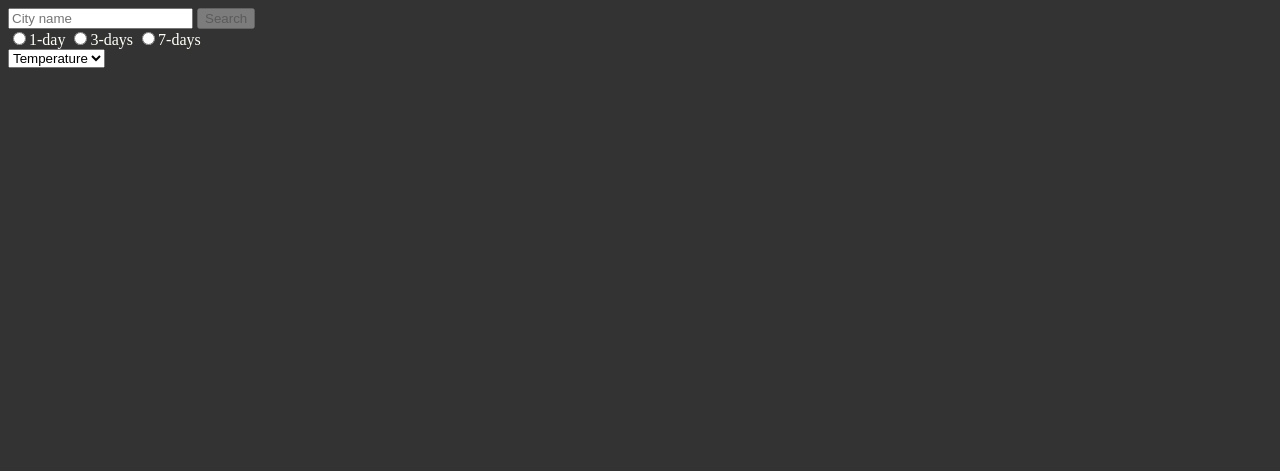
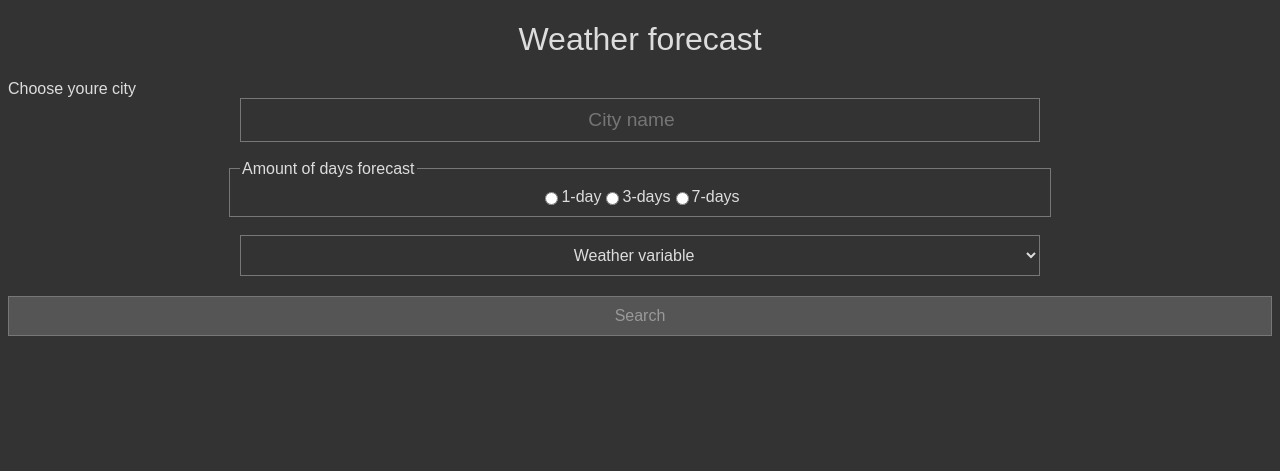
Before and after one commit to richardMattsson/weatherApp, a plain HTML site: page index.html in a window 1280 px wide. Drawn offline with nearby package versions, Linux system fonts and the light colour scheme.

Commit message:
setting some styling to the searchfield and input elements.

```diff
--- a/index.html
+++ b/index.html
@@ -3,10 +3,12 @@
   <head>
     <meta charset="UTF-8" />
     <meta name="viewport" content="width=device-width, initial-scale=1.0" />
-    <title>Document</title>
+    <title>Weather App</title>
     <link rel="stylesheet" href="style.css" />
   </head>
   <body>
+    <h1>Weather forecast</h1>
+    <label for="searchfield">Choose youre city</label>
     <input
       type="search"
       name="searchfield"
@@ -14,25 +16,44 @@
       placeholder="City name"
     />
 
-    <button type="submit" id="searchBtn" name="searchfield" value="">
-      Search
-    </button>
-
     <br />
-
-    <input type="radio" name="numberOfDaysForecast" id="oneDay" />1-day
-    <input type="radio" name="numberOfDaysForecast" id="threeDays" />3-days
-    <input type="radio" name="numberOfDaysForecast" id="sevenDays" />7-days
+    <fieldset id="forecast">
+      <legend id="legend">Amount of days forecast</legend>
+      <input
+        class="radioBtn"
+        type="radio"
+        name="numberOfDaysForecast"
+        id="oneDay"
+      />1-day
+      <input
+        class="radioBtn"
+        type="radio"
+        name="numberOfDaysForecast"
+        id="threeDays"
+      />3-days
+      <input
+        class="radioBtn"
+        type="radio"
+        name="numberOfDaysForecast"
+        id="sevenDays"
+      />7-days
+    </fieldset>
 
     <br />
 
     <select name="forecastMenu" id="dropDown">
-      <option selected value="temp" id="temp">Temperature</option>
+      <option value="" selected>Weather variable</option>
+      <option value="temp" id="temp">Temperature</option>
       <option value="rain" id="rain">Rain</option>
       <option value="snow" id="snow">Snowfall</option>
     </select>
 
-    <div>
+    <div id="searchBtnDiv">
+      <button type="submit" id="searchBtn" name="searchfield" value="">
+        Search
+      </button>
+    </div>
+    <div id="chartContainer">
       <canvas id="myChart"></canvas>
     </div>
 
--- a/index.js
+++ b/index.js
@@ -15,6 +15,7 @@ const sevenDays = document.querySelector("#sevenDays");
 let numberOfDays;
 let forecastOption = "temperature_2m";
 let type = "line";
+let hourlyUnit;
 
 const dropDown = document.querySelector("#dropDown");
 
@@ -78,7 +79,8 @@ function fetchWeather(
   )
     .then((response) => response.json())
     .then((result) => {
-      console.log(result);
+      console.log(result.hourly_units[forecastOption]);
+      hourlyUnit = result.hourly_units[forecastOption];
 
       if (forecastOption === "temperature_2m") {
         time = result.hourly.time;
@@ -86,26 +88,26 @@ function fetchWeather(
         // adjustedTime = time.map((str) => str.substring(/2024-12-28T/g, ""));
         adjustedTime = time.map((str) => str.substring(str.indexOf("T") + 1));
         type = "line";
-        drawChart(type, cityName, temp, adjustedTime);
+        drawChart(type, hourlyUnit, temp, adjustedTime);
       } else if (forecastOption === "rain") {
         time = result.hourly.time;
         rain = result.hourly.rain;
         // adjustedTime = time.map((str) => str.substring(/2024-12-28T/g, ""));
         adjustedTime = time.map((str) => str.substring(str.indexOf("T") + 1));
         type = "bar";
-        drawChart(type, cityName, rain, adjustedTime);
+        drawChart(type, hourlyUnit, rain, adjustedTime);
       } else if (forecastOption === "snowfall") {
         time = result.hourly.time;
         snow = result.hourly.snowfall;
         // adjustedTime = time.map((str) => str.substring(/2024-12-28T/g, ""));
         adjustedTime = time.map((str) => str.substring(str.indexOf("T") + 1));
         type = "bar";
-        drawChart(type, cityName, snow, adjustedTime);
+        drawChart(type, hourlyUnit, snow, adjustedTime);
       }
     });
 }
 
-function drawChart(type, cityName, data, labels) {
+function drawChart(type, hourlyUnit, data, labels) {
   const ctx = document.getElementById("myChart");
 
   if (myChart) {
@@ -118,7 +120,7 @@ function drawChart(type, cityName, data, labels) {
       labels: labels,
       datasets: [
         {
-          label: `${cityName}`,
+          label: hourlyUnit,
           data: data,
           borderWidth: 1,
         },
--- a/style.css
+++ b/style.css
@@ -1,15 +1,113 @@
 body {
   background-color: #333;
-  color: #fffff7;
+  color: #ddd;
+  font-family: sans-serif;
+}
+h1 {
+  text-align: center;
+  font-size: 2rem;
+  font-family: sans-serif;
+  font-weight: 300;
+}
+#search {
+  margin: 0 auto;
+  width: 100%;
+  max-width: 800px;
+  padding: 10px;
+  display: flex;
+  justify-content: center;
+  align-items: center;
+  background-color: #333;
+  color: #ddd;
+  border: 1px solid #777;
+  text-align: center;
+  font-size: 1.2rem;
+}
+#search:focus {
+  border: 1px solid #ccc;
+  box-shadow: none;
+  outline: none;
+}
+#searchBtn {
+  background-color: #333;
+  color: #ccc;
+  cursor: pointer;
+  border: 1px solid #777;
+  padding: 10px;
+  margin-top: 10px;
+  font-size: 1rem;
+}
+#searchBtn:disabled {
+  background-color: #555;
+  color: #999;
+  cursor: not-allowed;
+}
+#searchBtn:hover {
+  background-color: #444;
+  border: 1px solid #ccc;
+}
+#searchBtn:active {
+  background-color: #222;
+  border: 1px solid #555;
+}
+
+#forecast {
+  margin: 0 auto;
+  width: 95%;
+  max-width: 800px;
+  padding: 10px;
+  display: flex;
+  justify-content: center;
+  align-items: center;
+  background-color: #333;
+  color: #ddd;
+  border: 1px solid #777;
+  font-family: sans-serif;
+  font-size: 1rem;
+}
+input[type="radio"] {
+  accent-color: #333;
+  background-color: #333;
+}
+input[type="radio"]:focus {
+  outline: 2px solid #333;
+}
+input[type="radio"]:checked {
+  accent-color: #333;
+}
+#dropDown {
+  margin: 0 auto;
+  width: 100%;
+  max-width: 800px;
+  padding: 10px;
+  display: flex;
+  justify-content: center;
+  align-items: center;
+  background-color: #333;
+  color: #ddd;
+  border: 1px solid #777;
+  font: 1rem sans-serif;
+  text-align: center;
+  margin-bottom: 10px;
+}
+#dropDown:focus {
+  border: 1px solid #ccc;
+  box-shadow: none;
+  outline: none;
 }
 div {
   display: flex;
   flex-direction: column;
 }
+#chartContainer {
+  max-width: 800px;
+  height: 400px;
+  margin-top: 20px;
+}
 
 @media screen and (min-width: 480px) {
-  div {
+  #chartContainer {
     max-width: 800px;
-    height: 400px;
+    height: 600px;
   }
 }
```
